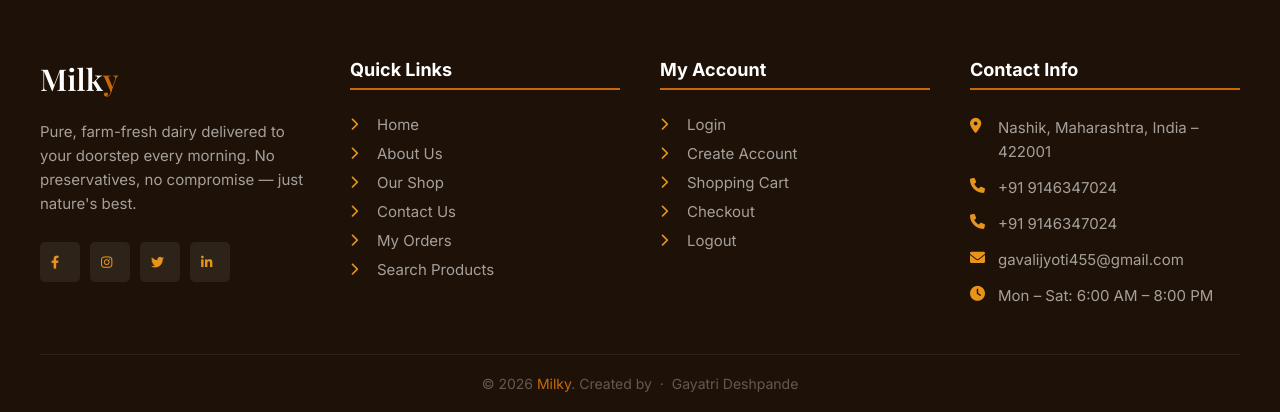
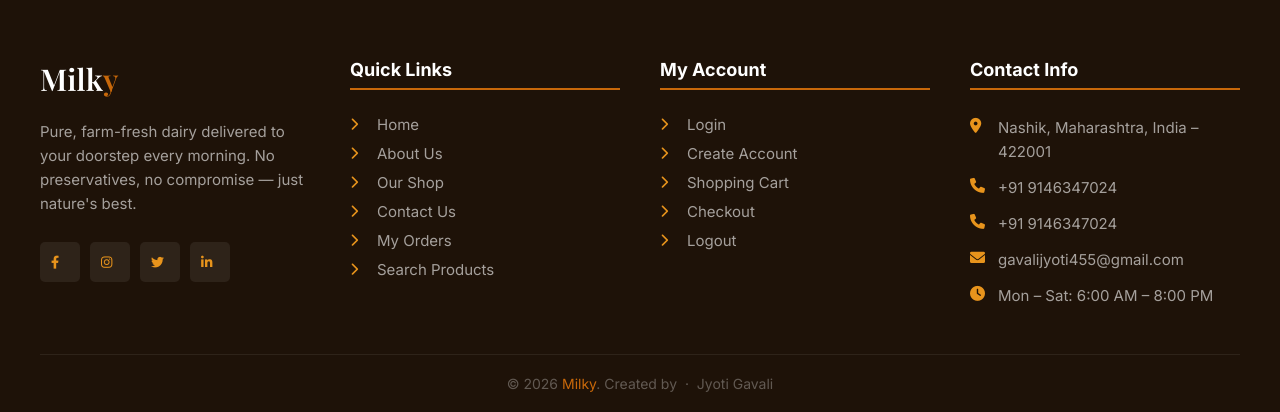
Before and after one commit to Its-Jyoti405/E-Dairy-Management-System, a PHP site: page /cart.php in a window 1280 px wide. Shown: the part 688-1100 px from the top of the page. Run offline with PHP 8.4, Linux system fonts and the light colour scheme; a user stored in the database is signed in; data that the repository does not hold is empty.

Commit message:
Update footer.php

```diff
--- a/footer.php
+++ b/footer.php
@@ -37,6 +37,6 @@
     </div>
   </div>
   <div class="bottom">
-    <p>&copy; <?php echo date('Y'); ?> <span>Milky</span>. Created by &nbsp;&middot;&nbsp; Gayatri Deshpande</p>
+    <p>&copy; <?php echo date('Y'); ?> <span>Milky</span>. Created by &nbsp;&middot;&nbsp; Jyoti Gavali</p>
   </div>
 </footer>
```
